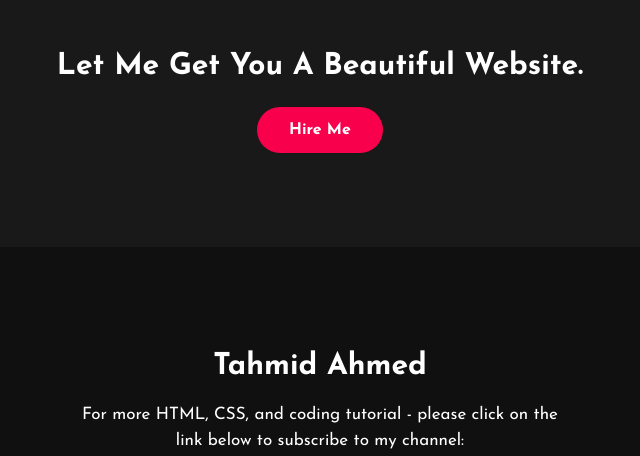
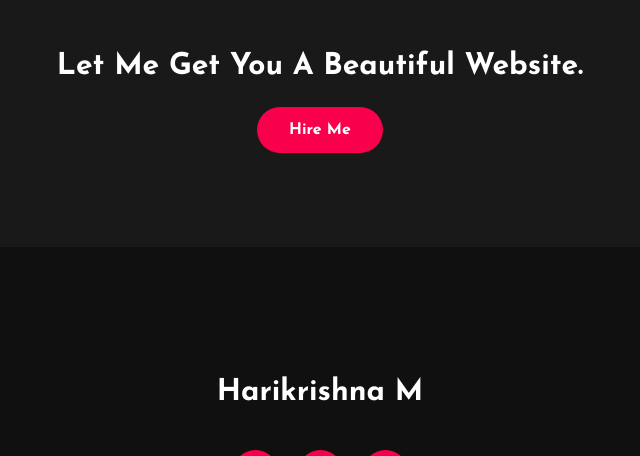
Before and after one commit to harimk456/Azure, a plain HTML site: page index.html in a window 1280 px wide. Shown: the part 2360-2816 px from the top of the page, without its empty margins (320-960 px from the left). Drawn offline with Linux system fonts and the light colour scheme.

Commit message:
Update index.html

```diff
--- a/index.html
+++ b/index.html
@@ -105,8 +105,8 @@
 
 	<!------footer start--------->
 	<footer>
-		<p>Tahmid Ahmed</p>
-		<p>For more HTML, CSS, and coding tutorial - please click on the link below to subscribe to my channel:</p>
+		<p>Harikrishna M</p>
+
 		<div class="social">
 			<a href="#"><i class="fab fa-facebook-f"></i></a>
 			<a href="#"><i class="fab fa-instagram"></i></a>
```
